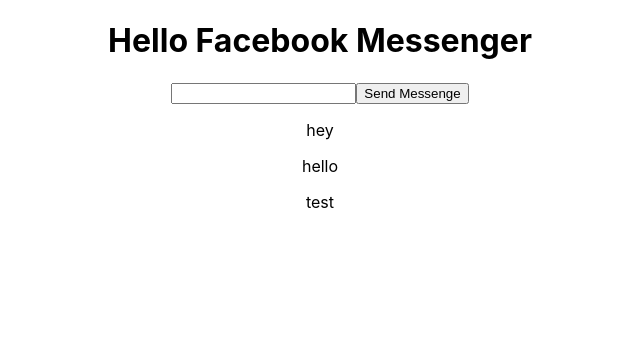
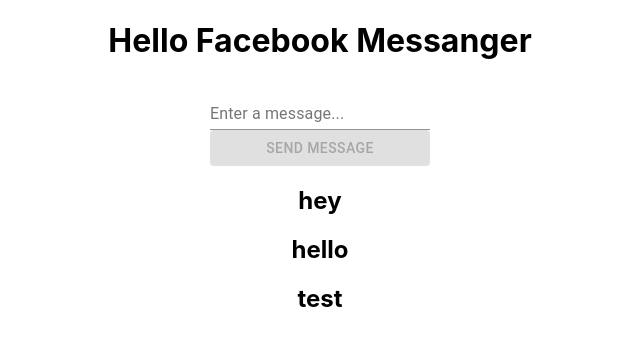
Before and after one commit to dhansan/react-facebook-messenger-practice, a React (Create React App) app: page / in a window 1280 px wide. Shown: the top 346 px of the page, without its empty margins (320-960 px from the left). Built offline with nearby package versions, Linux system fonts and the light colour scheme.

Commit message:
Add Messege file with props

```diff
--- a/src/App.js
+++ b/src/App.js
@@ -1,34 +1,48 @@
 import React, { useState } from 'react';
+import { Button, FormControl, InputLabel, Input } from '@material-ui/core';
 import './App.css';
+import Message from './Message';
 
 function App() {
   const [input, setInput] = useState('');
-  const [messeges, setMesseges] = useState(['hey', 'hello', 'test']);
+  const [messages, setMessages] = useState(['hey', 'hello', 'test']);
 
   console.log(input);
-  console.log(messeges);
+  console.log(messages);
 
-  const sendMessege = (event) => {
-    setMesseges([...messeges, input]);
+  const sendMessage = (event) => {
+    event.preventDefault();
+    setMessages([...messages, input]);
     setInput('');
   };
 
   return (
     <div className="App">
-      <h1>Hello Facebook Messenger</h1>
+      <h1>Hello Facebook Messanger</h1>
 
       <form>
-        <input
-          value={input}
-          onChange={(event) => setInput(event.target.value)}
-        />
-        <button onClick={sendMessege}>Send Messenge</button>
+        <FormControl>
+          <InputLabel>Enter a message...</InputLabel>
+          <Input
+            value={input}
+            onChange={(event) => setInput(event.target.value)}
+          />
+          <Button
+            disabled={!input}
+            variant="contained"
+            color="primary"
+            type="submit"
+            onClick={sendMessage}
+          >
+            Send Message
+          </Button>
+        </FormControl>
       </form>
 
       {/* messege themselves */}
 
-      {messeges.map((messege) => (
-        <p>{messege}</p>
+      {messages.map((message) => (
+        <Message text={message} />
       ))}
     </div>
   );
--- /dev/null
+++ b/src/Message.jsx
@@ -0,0 +1,11 @@
+import React from 'react';
+
+function Message(props) {
+  return (
+    <div>
+      <h2>{props.text}</h2>
+    </div>
+  );
+}
+
+export default Message;
```
